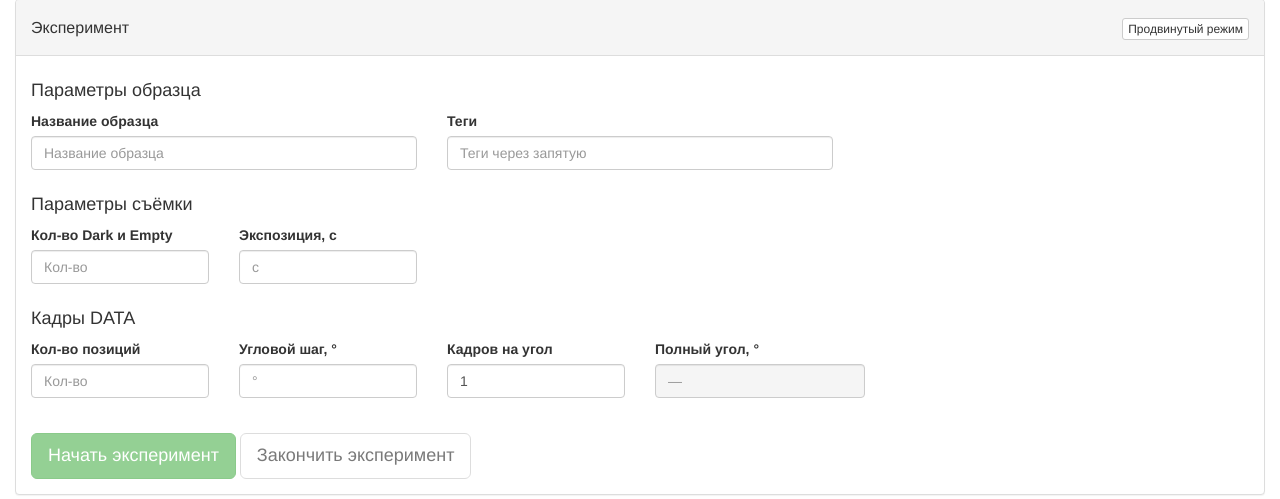
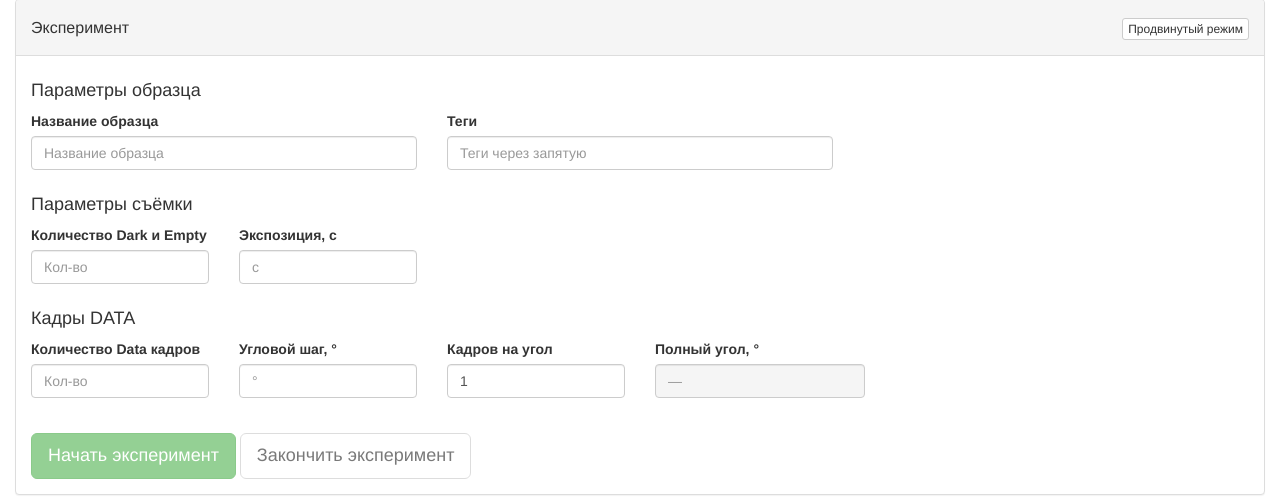
Before and after one commit to xTomo/rbtm-web, a Django app: template robotom/experiment/templates/experiment/interface.html in a window 1280 px wide. Shown: the part 61-560 px from the top of the page. Run offline with Django 3.2, Linux system fonts and the light colour scheme; the template is opened without the code that fills it, so the values that code supplies are empty; some libraries are stand-ins or nearby versions.

Commit message:
experiment: rename field labels in interface.html

```diff
--- a/robotom/experiment/templates/experiment/interface.html
+++ b/robotom/experiment/templates/experiment/interface.html
@@ -61,7 +61,7 @@
                         <div class="row">
                             <div class="col-xs-4 col-sm-3 col-md-2" style="max-width:240px">
                                 <div class="form-group">
-                                    <label for="de_quantity">Кол-во Dark и Empty</label>
+                                    <label for="de_quantity">Количество Dark и Empty</label>
                                     <input type="number" step="1" min="0" class="form-control req-field"
                                            id="de_quantity" name="de_quantity" placeholder="Кол-во">
                                 </div>
@@ -79,7 +79,7 @@
                         <div class="row">
                             <div class="col-xs-4 col-sm-3 col-md-2" style="max-width:240px">
                                 <div class="form-group">
-                                    <label for="data_shots_quantity_s">Кол-во позиций</label>
+                                    <label for="data_shots_quantity_s">Количество Data кадров</label>
                                     <input type="number" step="1" min="0" class="form-control req-field angle-calc"
                                            id="data_shots_quantity_s" name="data_shots_quantity"
                                            placeholder="Кол-во"
@@ -125,7 +125,7 @@
                         <div class="row">
                             <div class="col-xs-4 col-sm-3 col-md-2" style="max-width:240px">
                                 <div class="form-group">
-                                    <label for="dark_quantity_a">Кол-во DARK</label>
+                                    <label for="dark_quantity_a">Количество DARK</label>
                                     <input type="number" step="1" min="0" class="form-control req-field-adv"
                                            id="dark_quantity_a" name="dark_quantity"
                                            placeholder="Кол-во" disabled>
@@ -141,7 +141,7 @@
                             </div>
                             <div class="col-xs-4 col-sm-3 col-md-2" style="max-width:240px">
                                 <div class="form-group">
-                                    <label for="empty_quantity_a">Кол-во EMPTY</label>
+                                    <label for="empty_quantity_a">Количество EMPTY</label>
                                     <input type="number" step="1" min="0" class="form-control req-field-adv"
                                            id="empty_quantity_a" name="empty_quantity"
                                            placeholder="Кол-во" disabled>
@@ -161,7 +161,7 @@
                         <div class="row">
                             <div class="col-xs-4 col-sm-3 col-md-2" style="max-width:240px">
                                 <div class="form-group">
-                                    <label for="data_shots_quantity_a">Кол-во позиций</label>
+                                    <label for="data_shots_quantity_a">Количество Data кадров</label>
                                     <input type="number" step="1" min="0" class="form-control req-field-adv angle-calc"
                                            id="data_shots_quantity_a" name="data_shots_quantity"
                                            placeholder="Кол-во" disabled
```
